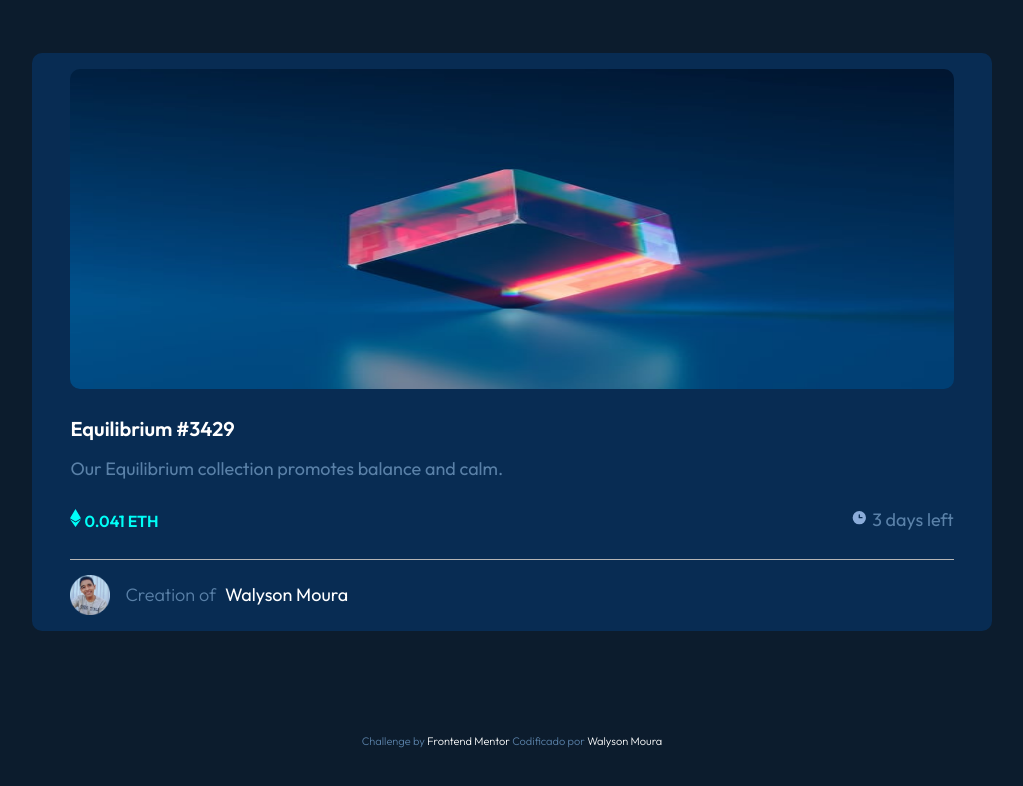
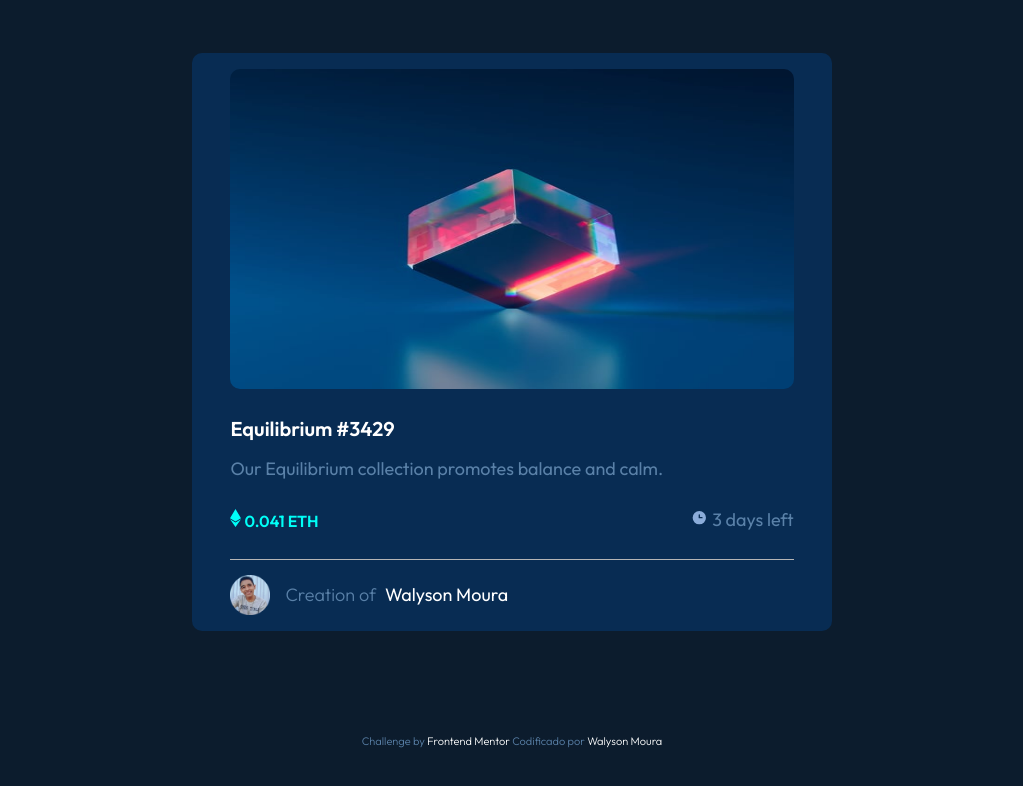
Before and after one commit to WalysonMoura/NFT-card, a plain HTML site: page index.html in a window 1280 px wide. Shown: the whole page, without its empty margins (128-1151 px from the left). Drawn offline with Linux system fonts and the light colour scheme.

Commit message:
Update style.css

```diff
--- a/estilo/style.css
+++ b/estilo/style.css
@@ -30,7 +30,7 @@ body {
 .l-card{
 
 
-				width: 75vw;
+				width: 40rem;
 				padding: 2vh 3vw;
 				background: var(--primary2);
 				border-radius:  10px;
```
